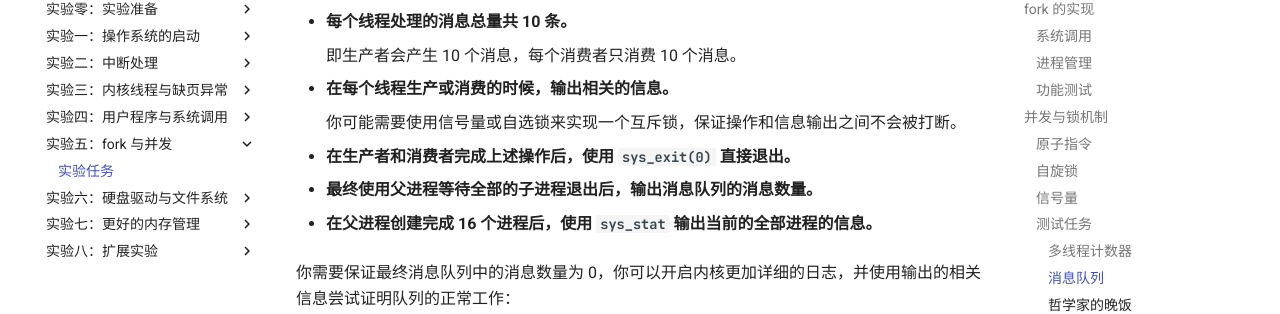
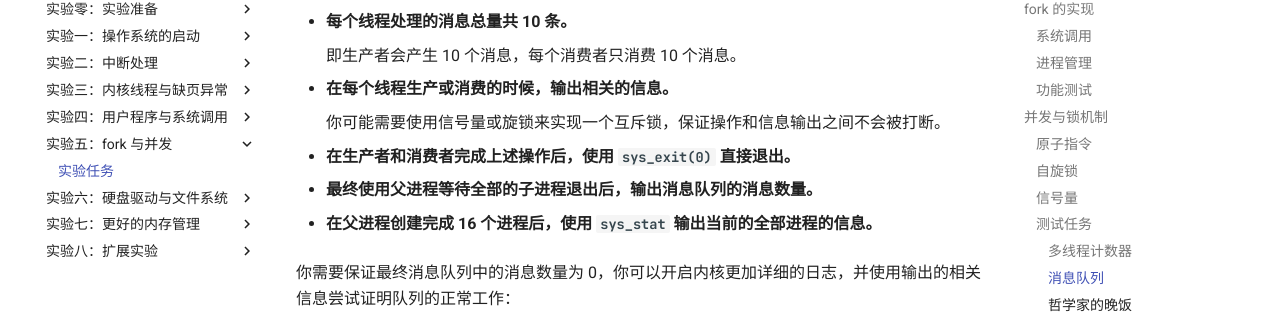
Before and after one commit to YatSenOS/YatSenOS-Tutorial-Volume-2, an MkDocs documentation site: the page built from docs/labs/0x05/tasks.md, in a window 1280 px wide and 900 px high, scrolled down 14896 px. Shown: the part 147-461 px from the top of the window. Built offline with MkDocs 1.6.1 and Material for MkDocs 9.7.7, drawn with Linux system fonts in a browser that asks for light colours; comment, search, counter and statistics services are not loaded.

Commit message:
fix: typo

```diff
--- a/docs/labs/0x05/tasks.md
+++ b/docs/labs/0x05/tasks.md
@@ -688,7 +688,7 @@ pub fn sys_sem(args: &SyscallArgs, context: &mut ProcessContext) {
 
 - 在每个线程生产或消费的时候，输出相关的信息。
 
-    你可能需要使用信号量或自选锁来实现一个互斥锁，保证操作和信息输出之间不会被打断。
+    你可能需要使用信号量或旋锁来实现一个互斥锁，保证操作和信息输出之间不会被打断。
 
 - 在生产者和消费者完成上述操作后，使用 `sys_exit(0)` 直接退出。
 
```
